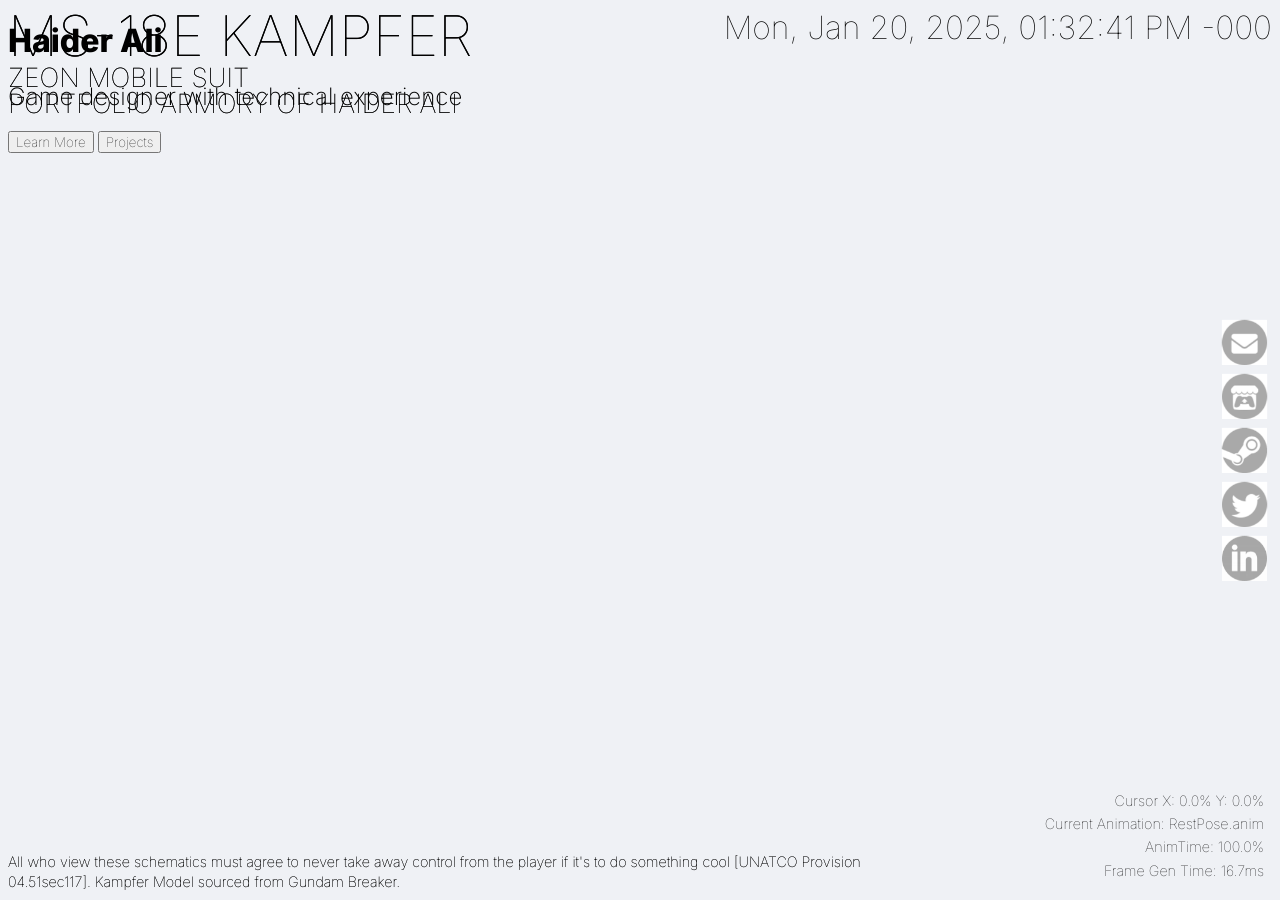
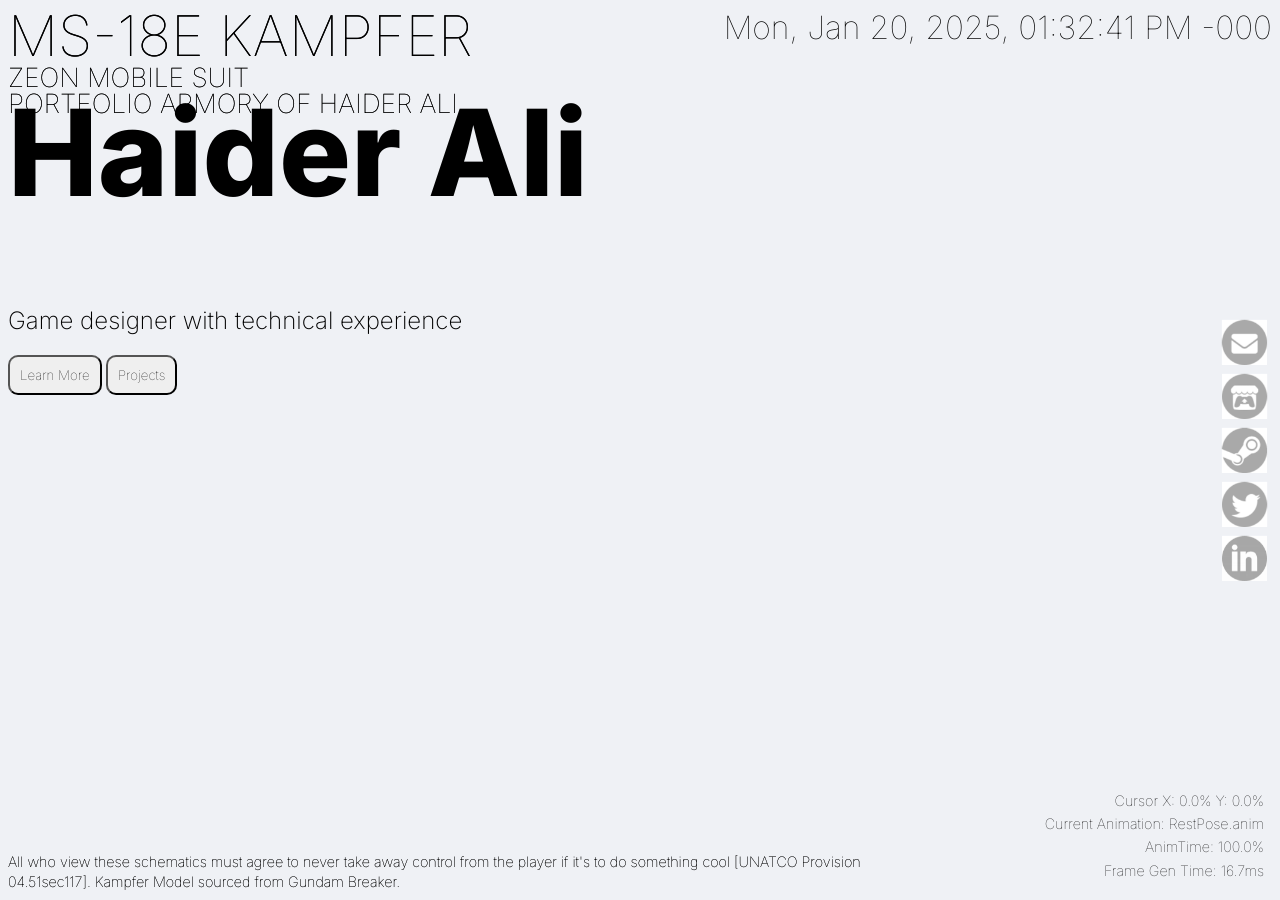
Before and after one commit to sinbadthepoet/portfolio-site, a Jekyll site: the page built from test.html, in a window 1280 px wide. Built offline with Jekyll 4.4.1, drawn with Linux system fonts in a browser that asks for light colours; some web fonts are replaced.

Commit message:
Update styles.sass

```diff
--- a/assets/css/styles.sass
+++ b/assets/css/styles.sass
@@ -5,6 +5,6 @@
 @import "navigation"
 @import "header"
 @import "footer"
-@use "limb"
+@import "limb"
 @import "RTC"
 @import "exposedInfo"
```
